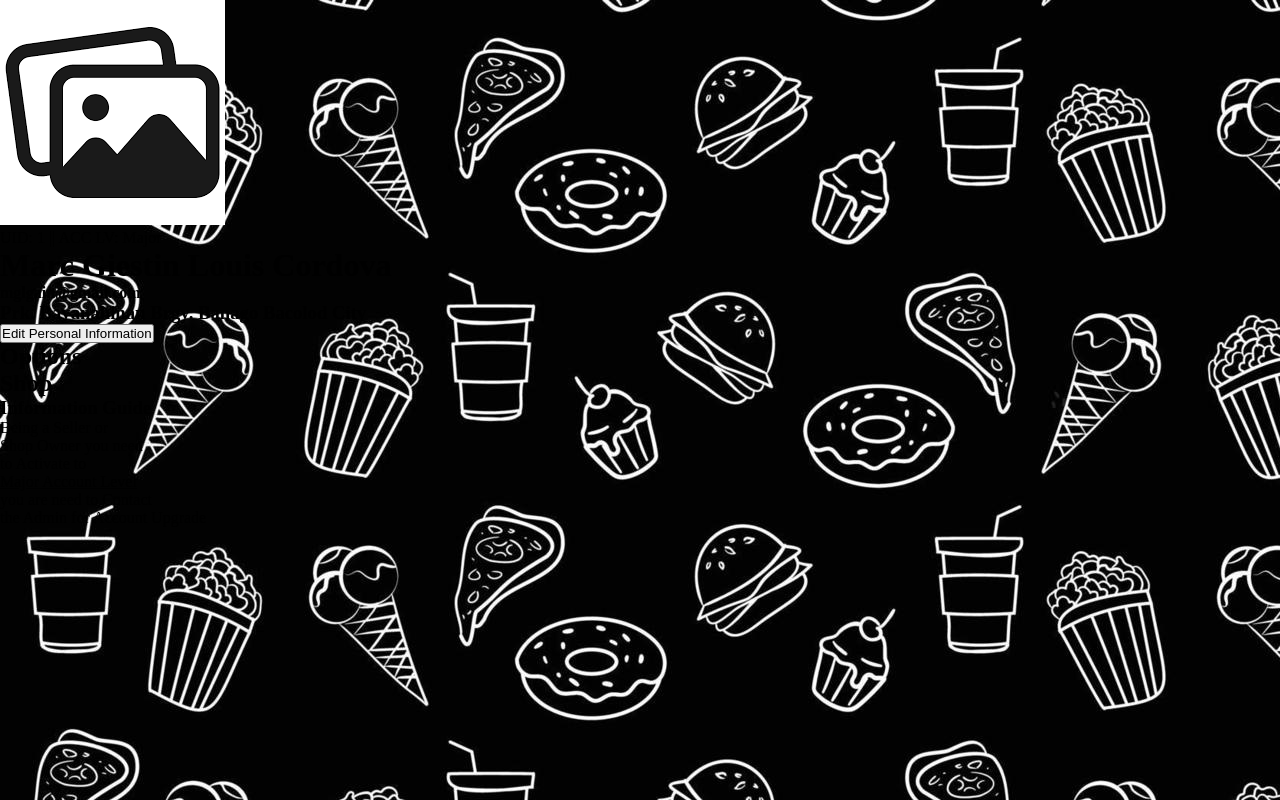
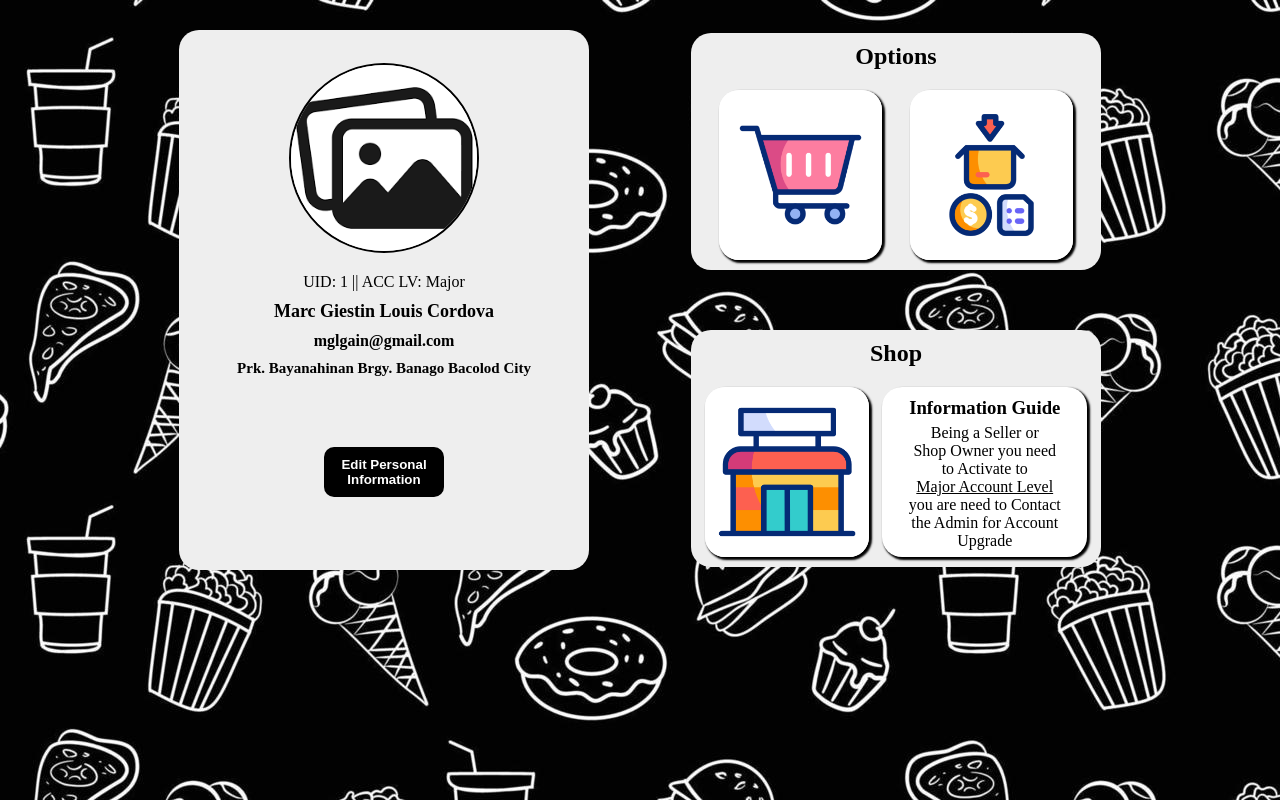
Before and after one commit to kazuha001/e_commerce, a PHP site: page /user_pp.html in a window 1280 px wide. Run offline with PHP 8.4, Linux system fonts and the light colour scheme.

Commit message:
Add files via upload

```diff
--- /dev/null
+++ b/css/user_pp.css
@@ -0,0 +1,279 @@
+.container {
+    width: 100%;
+    height: auto;
+    display: flex;
+    justify-content: center;
+    align-items: center;
+}
+.header {
+    width: 100%;
+    height: auto;
+    display: flex;
+    justify-content: center;
+    align-items: center;
+    flex-wrap: wrap;
+}
+.header_left {
+    width: 50%;
+    height: auto;
+    display: flex;
+    justify-content: center;
+    align-items: center;
+    flex-basis: 512px;
+}
+.header_left_img {
+    width: 190px;
+    height: 190px;
+    border-radius: 1000vh;
+    border: 2px solid #000;
+    overflow: hidden;
+    margin: 20px;
+}
+.header_left_img img {
+    width: 100%;
+    height: 100%;
+}
+.user_information {
+    width: 80%;
+    height: 540px;
+    margin: 30px;
+    display: flex;
+    flex-flow: column;
+    justify-content: center;
+    align-items: center;
+    background-color: #eee;
+    border-radius: 20px;
+}
+.user_information h1 {
+    margin: 10px;
+    text-align: center;
+    font-size: 18px;
+}
+.user_information h3 {
+    margin: 10px;
+    text-align: center;
+    font-size: 15px;
+}
+.user_information h5 {
+    margin: 15px;
+    text-align: center;
+
+}
+.user_information form {
+    width: auto;
+    height: auto;
+    margin: 60px;
+}
+.user_information button {
+    width: 120px;
+    height: 50px;
+    font-weight: bold;
+    border: transparent;
+    background-color: #000;
+    color: #fff;
+    border-radius: 10px;
+    cursor: pointer;
+}
+.user_information button:hover {
+    opacity: 0.8;
+}
+
+.header_right {
+    width: 50%;
+    height: auto;
+    display: flex;
+    justify-content: center;
+    align-items: center;
+    flex-flow: column;
+    flex-basis: 512px;
+}
+.header_right_top {
+    width: 80%;
+    height: auto;
+    margin: 30px;
+    display: flex;
+    background-color: #eee;
+    border-radius: 20px;
+    flex-flow: column;
+    align-items: center;
+    justify-content: left;
+
+}
+.header_right_top h2{
+    margin: 10px;
+}
+.header_right_top_support {
+    width: 100%;
+    height: auto;
+    display: flex;
+    justify-content: space-evenly;
+    align-items: center;
+    margin: 10px;
+    flex-wrap: wrap;
+}
+.header_right_top_left {
+    width: 40%;
+    height: 170px;
+    background-color: #fff;
+    display: flex;
+    justify-content: center;
+    align-items: center;
+    flex-flow: column;
+    cursor: pointer;
+    border-radius: 20px;
+    box-shadow: 2px 2px 2px 1px #000;
+    overflow: hidden;
+}
+.header_right_top_left_img {
+    width: 100%;
+    height: 100%;
+    overflow: hidden;
+}
+.header_right_top_left_img div {
+    width: 100%;
+    height: 100%;
+    background-image: url('Icons/grocery.png');
+    background-size: cover;
+    background-position: center;
+}
+.header_right_top_left_img:hover div {
+    background-image: url('Icons/grocery.gif');
+}
+.header_right_top_right {
+    width: 40%;
+    height: 170px;
+    background-color: #fff;
+    display: flex;
+    justify-content: center;
+    align-items: center;
+    flex-flow: column;
+    cursor: pointer;
+    border-radius: 20px;
+    box-shadow: 2px 2px 2px 1px #000;
+    overflow: hidden;
+}
+.header_right_top_right_img {
+    width: 100%;
+    height: 100%;
+    overflow: hidden;
+}
+.header_right_top_right_img div {
+    width: 100%;
+    height: 100%;
+    background-image: url('Icons/fulfillment.png');
+    background-size: cover;
+    background-position: center;
+}
+.header_right_top_right_img:hover div {
+    background-image: url('Icons/fulfillment.gif');
+}
+.header_right_bottom {
+    width: 80%;
+    height: auto;
+    margin: 30px;
+    display: flex;
+    flex-flow: column;
+    justify-content: center;
+    align-items: center;
+    background-color: #eee;
+    border-radius: 20px;
+    overflow: hidden;
+}
+.header_right_bottom h2 {
+    margin: 10px;
+}
+.header_right_bottom_support {
+    width: 100%;
+    height: 100%;
+    display: flex;
+    justify-content: space-evenly;
+    align-items: center;
+    margin: 10px;
+}
+.header_right_bottom_left {
+    width: 40%;
+    height: 170px;
+    background-color: #fff;
+    display: flex;
+    justify-content: center;
+    align-items: center;
+    flex-flow: column;
+    cursor: pointer;
+    border-radius: 20px;
+    box-shadow: 2px 2px 2px 1px #000;
+    overflow: hidden;
+}
+.header_right_bottom_right {
+    width: 50%;
+    height: 170px;
+    background-color: #fff;
+    display: flex;
+    justify-content: left;
+    align-items: center;
+    flex-flow: column;
+    border-radius: 20px;
+    box-shadow: 2px 2px 2px 1px #000;
+}
+.header_right_bottom_right h3 {
+    margin: 10px 0 0 0;
+}
+.header_right_bottom_right p {
+    text-align: center;
+    margin: 5px;
+}
+.header_right_bottom_left_img {
+    width: 100%;
+    height: 100%;
+    overflow: hidden;
+}
+.header_right_bottom_left_img div {
+    width: 100%;
+    height: 100%;
+    background-image: url('Icons/supermarket.png');
+    background-size: cover;
+    background-position: center;
+}
+.header_right_bottom_left_img div:hover {
+    background-image: url('Icons/supermarket.gif');
+}
+
+@media (max-width: 500px) {
+    .header{
+        flex-flow: column;
+        justify-content: center;
+        align-items: center;
+        margin: 0 0 20px 0;
+    }
+    .header_left, .header_right {
+        width: 360px;
+    }
+    .user_information, .header_right_top, .header_right_bottom {
+        width: 98%;
+        margin: 10px 0 10px 0;
+    }
+    .header_right_top_support, .header_right_bottom_support  {
+        margin: 0 0 10px 0;
+        flex-wrap: wrap;
+    }
+    .header_right_top_left, .header_right_top_right, .header_right_bottom_left, .header_right_bottom_right{
+        flex-basis: 190px;
+        margin: 20px;
+    }
+    .user_information p {
+        font-size: 12px;
+    }
+    .user_information h1 {
+        font-size: 18px;
+    }
+    .user_information h4 {
+        font-size: 14px;
+    }
+    .user_information h3 {
+        font-size: 14px;
+        margin: 20px;
+    }
+    .header_left_img {
+        width: 150px;
+        height: 150px;
+    }
+}
```
Also changed, not shown: css/log_in_sign_up.css (+8 -0 lines), css/user.css (+122 -11 lines), css/Icons/fulfillment.gif (added), css/Icons/fulfillment.png (added), css/Icons/grocery.gif (added), css/Icons/grocery.png (added), css/Icons/supermarket.gif (added), css/Icons/supermarket.png (added), css/Icons/up.gif (added), css/Icons/up.png (added).
